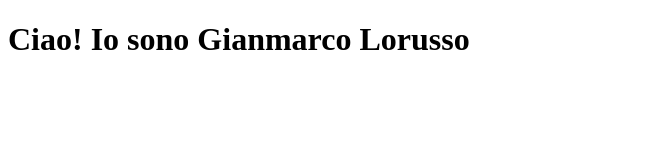
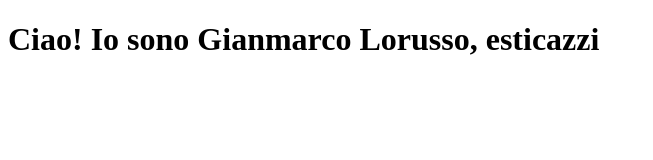
Before and after one commit to Gianmarco-26/primoprimo, a plain HTML site: page index.html in a window 1280 px wide. Shown: the whole page, without its empty margins (0-653 px from the left). Drawn offline with Linux system fonts and the light colour scheme.

Commit message:
Update index.html

```diff
--- a/index.html
+++ b/index.html
@@ -3,9 +3,9 @@
   <head>
     <meta charset="UTF-8" />
     <meta name="viewport" content="width=device-width, initial-scale=1.0" />
-    <title>Document</title>
+    <title>STICAZZI</title>
   </head>
   <body>
-    <h1>Ciao! Io sono Gianmarco Lorusso</h1>
+    <h1>Ciao! Io sono Gianmarco Lorusso, esticazzi</h1>
   </body>
 </html>
```
